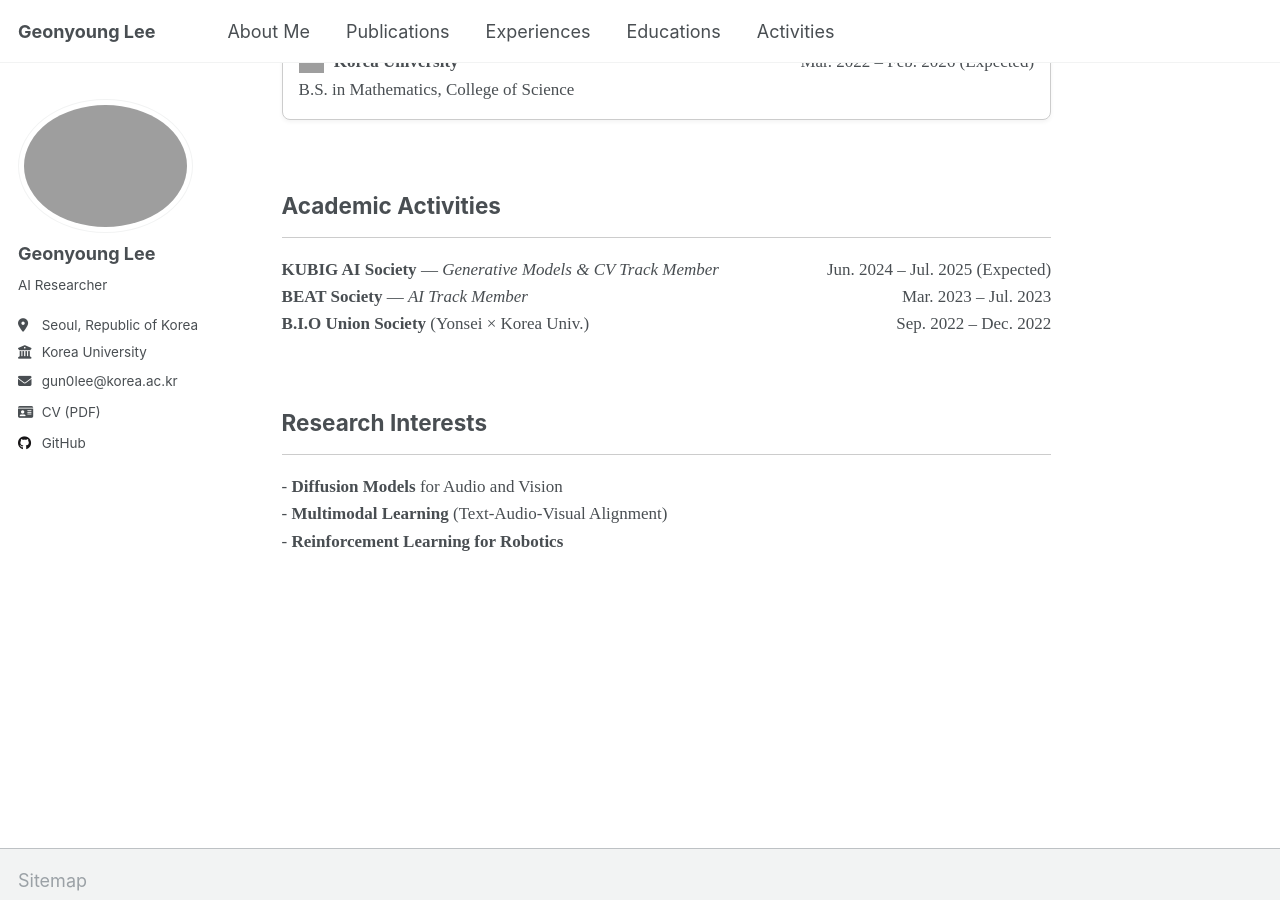
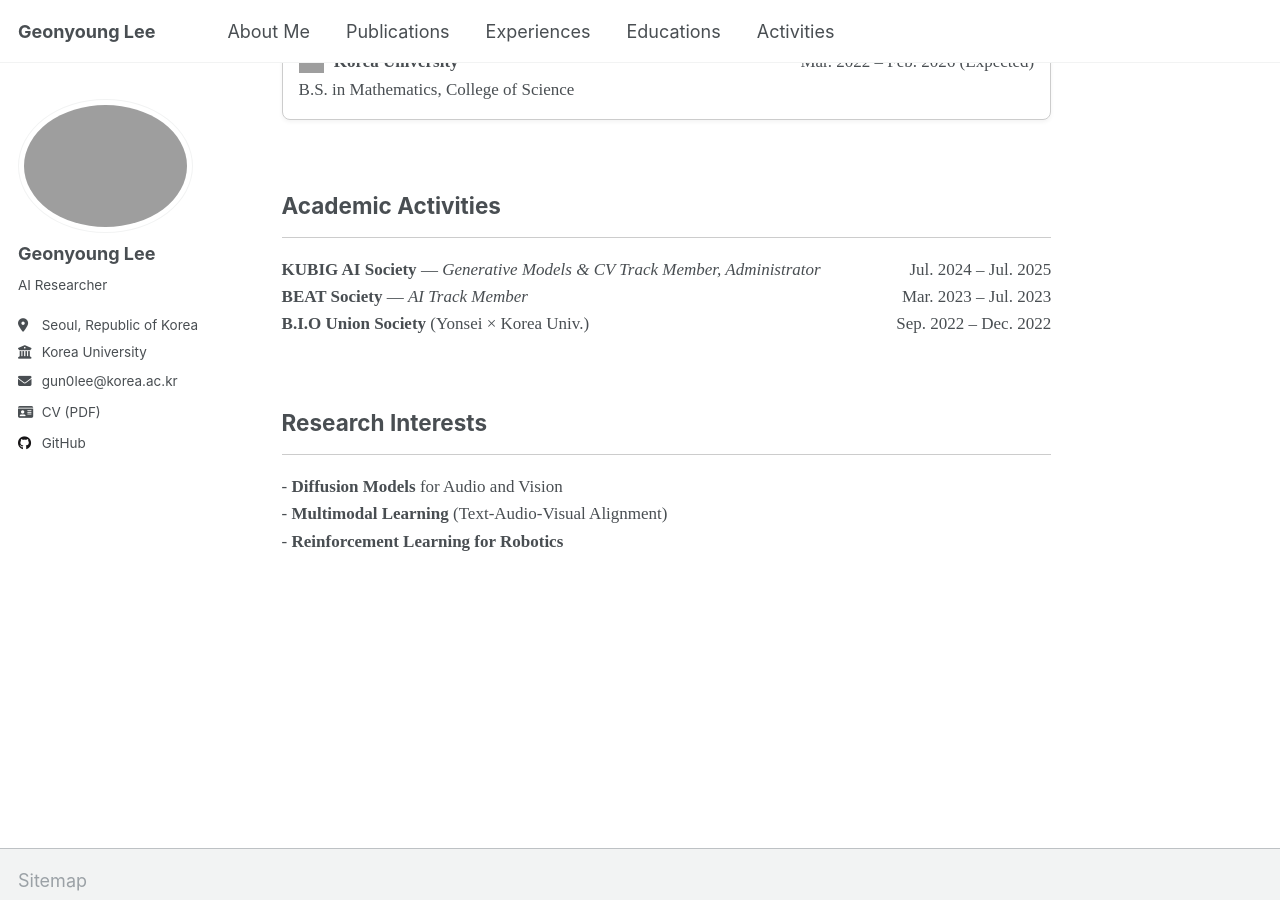
Before and after one commit to wltschmrz/wltschmrz.github.io, a Jekyll site: the page built from _pages/home.md, in a window 1280 px wide and 900 px high, scrolled down 1053 px. Built offline with Jekyll 4.4.1, drawn with Linux system fonts in a browser that asks for light colours; grey boxes are pictures that could not be loaded.

Commit message:
Update home.md

```diff
--- a/_pages/home.md
+++ b/_pages/home.md
@@ -109,8 +109,8 @@ author_profile: true
 <div style="font-family: 'Times New Roman', Times, serif; font-size: 17px; line-height: 1.6;">
 
   <div style="display: flex; justify-content: space-between;">
-    <div><strong>KUBIG AI Society</strong> — <em>Generative Models & CV Track Member</em></div>
-    <span style="white-space: nowrap;">Jun. 2024 – Jul. 2025 (Expected)</span>
+    <div><strong>KUBIG AI Society</strong> — <em>Generative Models & CV Track Member, Administrator</em></div>
+    <span style="white-space: nowrap;">Jul. 2024 – Jul. 2025</span>
   </div>
 
   <div style="display: flex; justify-content: space-between;">
```
